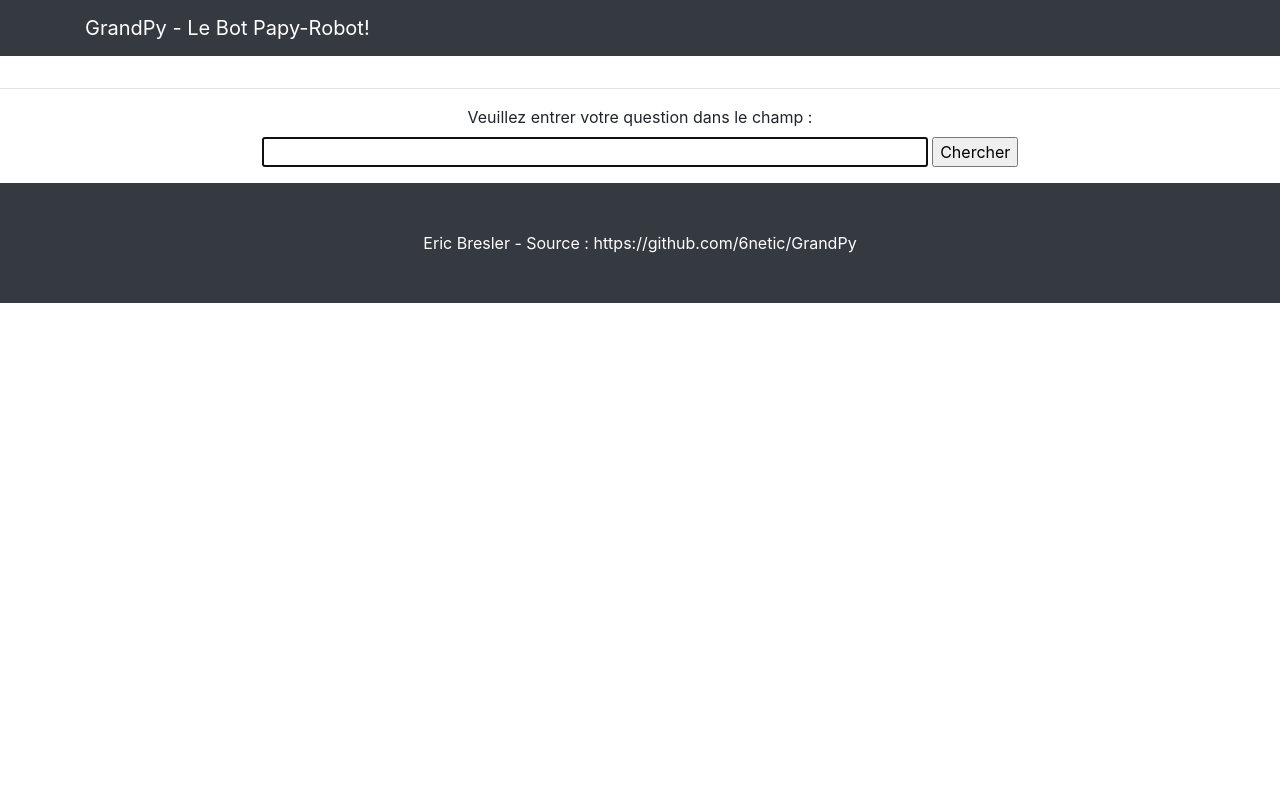
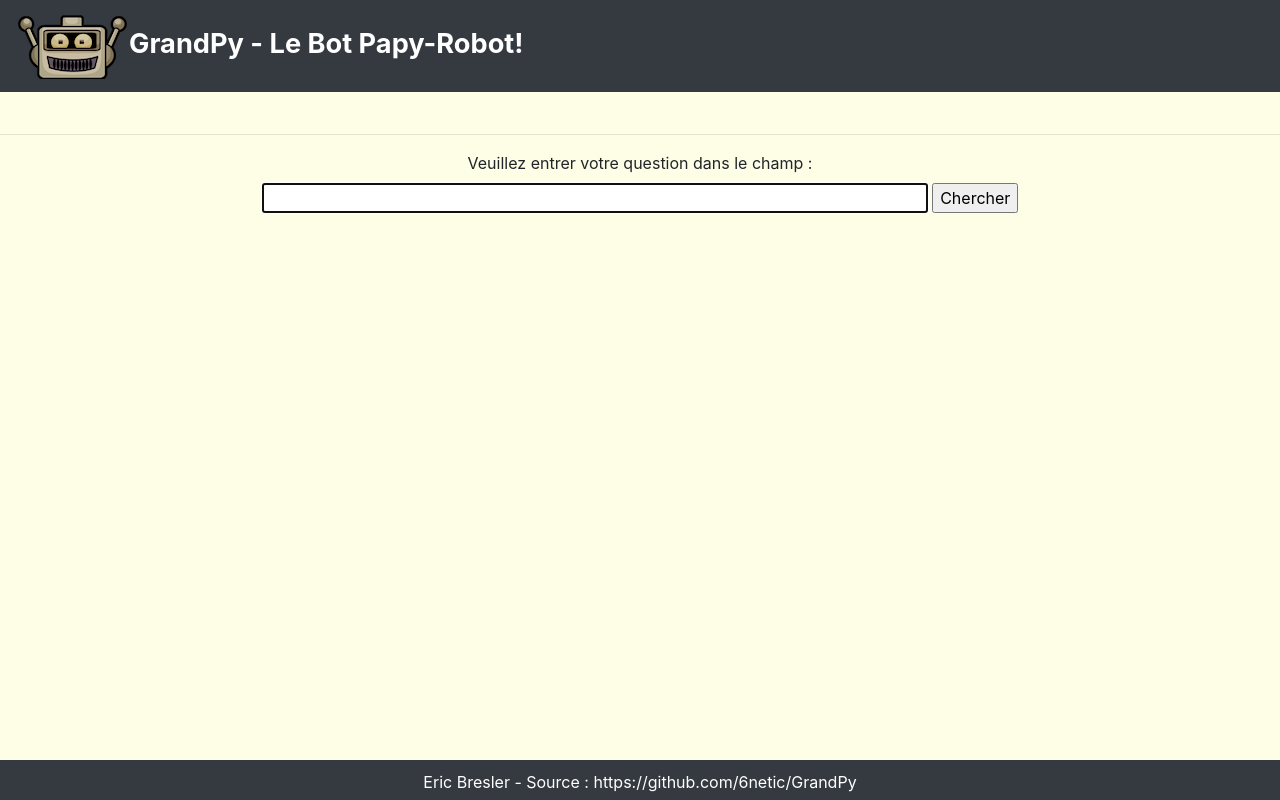
Before and after one commit to 6netic/GrandPy, a Flask app: page / in a window 1280 px wide. Run offline with Flask 2, Linux system fonts and the light colour scheme; some libraries are stand-ins or nearby versions.

Commit message:
more corrections

```diff
--- a/grandpy/parsewords.py
+++ b/grandpy/parsewords.py
@@ -2,7 +2,6 @@
 # -*- coding: Utf-8 -*
 
 from grandpy import stopwords
-
 
 
 class Parse:
@@ -39,8 +38,9 @@ class Parse:
 		""" This method creates a new sentence after removing useless words """
 
 		stop_word_list = stopwords.stopWordList()
-		cleaned_sentence = []
+		old_sentence = []
 		for word in sentence:
 			if word not in stop_word_list:
-				cleaned_sentence.append(word)
+				old_sentence.append(word)
+		cleaned_sentence = " ".join(old_sentence)
 		return cleaned_sentence
--- /dev/null
+++ b/grandpy/static/css/grandpy.css
@@ -0,0 +1,55 @@
+
+body {
+	background-color: #fefde6;
+}
+.ending {
+	height :40px;
+	width : 100%;
+	background-color: #343a40;
+	position : fixed;
+	bottom : 0px;
+	padding-top: 10px;
+	padding-bottom: 10px;
+	text-align: center;
+}
+#box0 {
+	margin-top: 30px;
+}
+
+#box2 {
+	margin-bottom: 60px;
+}
+.question {
+	font-family: "Lucida Console", Courier, monospace;
+	font-style: italic;
+	font-size: 1em;
+	color: blue;
+}
+.robotresponse {
+	font-family: Verdana, Arial, Helvetica, sans-serif;
+	font-size: 0.8em;
+	color: #5f5f5f;
+}
+.address {
+	font-family: Verdana, Arial, Helvetica, sans-serif;
+	font-size: 0.8em;
+	font-weight: bold;
+	font-size: italic;
+	text-decoration: underline;
+	color: #5f5f5f;
+}
+iframe {
+	width: 80%;
+	height: 65%;
+	border: 1px solid  #bbbaba;
+}
+p.bloc1 {
+	width: 60%;
+	background-color:  #f7f6f1;/*#efefef;*/
+	border: 2px solid grey;
+	padding-left: 10px;
+	padding-right: 10px;
+	padding-bottom: 10px;
+	padding-top: 10px;
+
+}
--- a/grandpy/static/js/grandpy.js
+++ b/grandpy/static/js/grandpy.js
@@ -7,24 +7,24 @@ function start_animate() {
 	animate.appendChild(imgAnimate);
 }
 
-
 function stop_animate() {
 	let animate = document.getElementById("animation");
 	animate.innerHTML = ("");
 }
 
-function random_question() {
+function random_question(min, max) {
 	const sentence1 = "Mais t'ai-je déjà raconté l'histoire de ce quartier qui m'a vu en culottes courtes ?<br />";
 	const sentence2 = "Cet endroit a une histoire particulière. En voici un extrait:<br />";
 	const sentence3 = "Ah oui, une petite anecdote concernant ce lieu:<br />";
 	const sentence4 = "Tu sais, il y a une histoire très intéressante concernant ce quartier:<br />";
 	const sentence5 = "Je ne voudrais pas me la raconter mais j'en connais un petit bout sur ce quartier:<br />";
 	var sentence_array = [sentence1, sentence2, sentence3, sentence4, sentence5];
-	var number = Math.floor(Math.random() * 5) + 1;
-	var random_sentence = sentence_array[number];
-	document.getElementById("box1").innerHTML += random_sentence;
+	min = Math.ceil(1);
+	max = Math.floor(5);
+	let number = Math.floor(Math.random() * (max - min +1)) + min;
+	let random_sentence = sentence_array[number];
+	document.querySelector("#box1 p").innerHTML += "<p class='robotresponse'>" + random_sentence + "</p>";
 }
-
 
 //Main script
 document.getElementById("mySearch").focus();
@@ -32,37 +32,42 @@ var form = document.querySelector("form");
 form.addEventListener("submit", function(e) {
 	e.preventDefault();
 	let formData = form.elements.mySearch.value;
-	document.getElementById("box1").innerHTML += formData + "<br />";
+
+	const p = document.createElement('p');
+	let pParent = document.getElementById("box1");
+	pParent.appendChild(p);
+	document.querySelector("#box1 p").setAttribute("class", "bloc1");
+	document.querySelector("#box1 p").innerHTML += "<p class='question'>" + formData + "</p>";
 	start_animate();
-	//Using Ajax to push a request
+
+	//Using xmlhttprequest with Ajax to push a request
 	var xhr = new XMLHttpRequest();
 	xhr.open('POST', '/processing/');
 	xhr.addEventListener('readystatechange', function() {
 		if (xhr.readyState === XMLHttpRequest.DONE && xhr.status === 200) {
 			stop_animate();
-			document.getElementById("box1").innerHTML += "Bien sûr mon ami, je connais son adresse! La voici : <br />";
+			document.querySelector("#box1 p").innerHTML += "<p class='robotresponse'>Bien sûr mon ami, je connais son adresse! La voici :</p>";
 			var searched_address = JSON.parse(xhr.responseText);
-			address = searched_address.data.address;
-			description = searched_address.data.description;
-			document.getElementById("box1").innerHTML += '<span>' + address + '</span><br />';
-
+			var address = searched_address.data.address;
+			var description = searched_address.data.description;
+			document.querySelector("#box1 p").innerHTML += "<p class='address'>" + address + "</p>";
 			const url = "https://www.google.com/maps/embed/v1/place?";
 			var re = / /gi;
 			var q = address;
 			q = q.replace(re, '+');
-			document.getElementById("box1").innerHTML +=
-				"<p><iframe width='450' height='250' frameborder='0' src=" +
-				url + "key=" + key + "&q=" + q +
-				" name='myFrame' id='myFrame'></iframe></p>";
-
+			document.querySelector("#box1 p").innerHTML +=
+				"<iframe src=" + url + "key=" + key + "&q=" + q +
+				" name='myFrame' id='myFrame'></iframe><br />";
 			// Adding random sentence :
-			random_question();
-			document.getElementById("box1").innerHTML += "<p>" + description + "</p>";
+			random_question(1, 5);
+			document.querySelector("#box1 p").innerHTML += "<p class='robotresponse' align='left'>" + description + "</p>";
+			document.querySelector("#box1 p").innerHTML += "<hr>";
 		}
 		else if (xhr.status !== 200 && xhr.readyState === XMLHttpRequest.DONE) {
 			stop_animate();
-			document.getElementById("box1").innerHTML +=
-				"<p>Désolé mon ami mais je n'ai pas trouvé de réponse à ta recherche</p>";
+			document.querySelector("#box1 p").innerHTML +=
+				"<p class='robotresponse'>Désolé mon ami mais je n'ai pas trouvé de réponse à ta recherche.</p>";
+			document.querySelector("#box1 p").innerHTML += "<hr>";
 		}
 	});
 
--- a/grandpy/stopwords.py
+++ b/grandpy/stopwords.py
@@ -50,7 +50,7 @@ def stopWordList():
 				"uns","v","va","vais","vas","vers","via","vif","vifs","vingt","vivat","vive","vives","vlan","voici","voilà","vont","vos",
 				"votre","vous","vous-mêmes","vu","vé","vôtre","vôtres","w","x","y","z","zut","à","â","ça","ès","étaient","étais","était",
 				"étant","été","être","ô","salut", "grandpy","connais","connais-tu","est-ce","adresse","adresses","vas-tu","allez-vous",
-				"tu vas","vous allez"
+				"tu vas","vous allez","sais-tu","trouve"
 				]
 	return wordslist
 
--- a/grandpy/templates/index.html
+++ b/grandpy/templates/index.html
@@ -7,28 +7,27 @@
 	<meta name="viewport" content="width=device-width, initial-scale=1, shrink-to-fit=no">
 	<meta name="description" content="">
 	<meta name="author" content="">
+
 	<title>GrandPy-App</title>
 
 <!-- Bootstrap Core CSS  -->
     <link href="{{ url_for('static', filename='css/bootstrap/bootstrap.min.css') }}" rel="stylesheet">
 <!-- Custom styles for this template -->
+	<link href="{{ url_for('static', filename='css/grandpy.css') }}" rel="stylesheet">
 </head>
 
 <body id="page-top">
-
-  <!-- Navigation -->
-    <header class="navbar navbar-expand-lg navbar-dark bg-dark fixed-top" id="mainNav">
-		<div class="container">
-			<a class="navbar-brand js-scroll-trigger" href="#page-top">GrandPy - Le Bot Papy-Robot!</a>
-		</div>
+	<header class="navbar navbar-expand-lg navbar-dark bg-dark fixed-top" id="mainNav">
+		<a class="navbar-brand" href="#" style="font-size: 1.7em;font-weight: bold">
+			<img src="{{ url_for('static', filename='img/robot.png') }}"
+			class='d-inline-block align-left' alt='Grandpy Logo'>GrandPy - Le Bot Papy-Robot!</a>
     </header>
-
-    <br /><br />
-
-	<div id="chartContainer" align="center">
+    <p><br /></p>
+	<div id="chartContainer" align="center"> />
 		<div id="box0">
 			<br />
-			<p id="box1"> </p>
+			<div id="box1"> </div>
+
 			<div id="animation"> </div>
 			<hr>
 		</div>
@@ -45,14 +44,11 @@
 		</div>
 	</div>
 
-	<footer class="py-5 bg-dark">
-		<div class="container">
-			<p class="m-0 text-center text-white">Eric Bresler - Source : https://github.com/6netic/GrandPy</p>
-		</div>
+	<footer class="ending">
+		<span class="m-0 text-center text-white">Eric Bresler - Source : https://github.com/6netic/GrandPy</span>
 	</footer>
 	<script type="text/javascript">var key = '{{ data.google_api_key }}'</script>
 	<script type="text/javascript" src="{{url_for('static', filename='js/grandpy.js')}}"></script>
 
 </body>
-
 </html>
```
Also changed, not shown: grandpy/tests/test_parsewords.py (+3 -3 lines), grandpy/tests/test_wikiapi.py (+4 -4 lines), grandpy/googleapi.py (line endings or trailing spaces), grandpy/static/img/robot.png (added).
